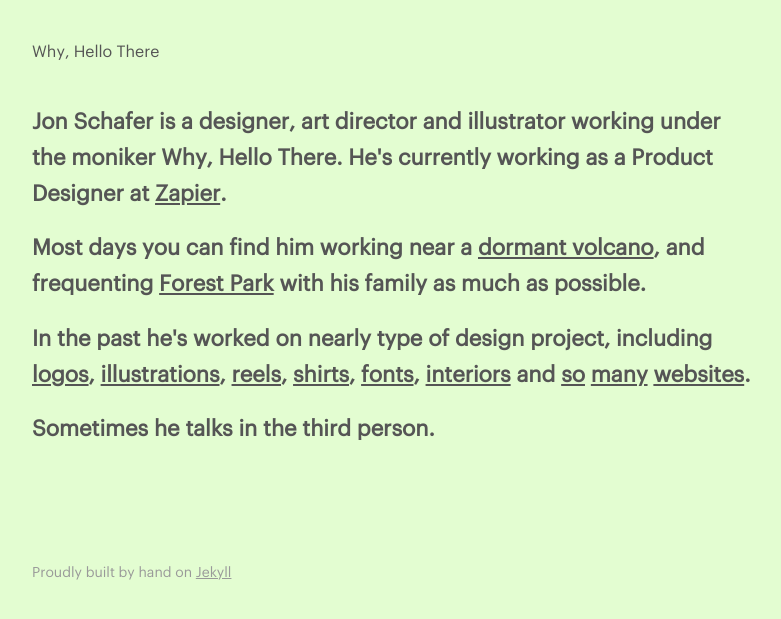
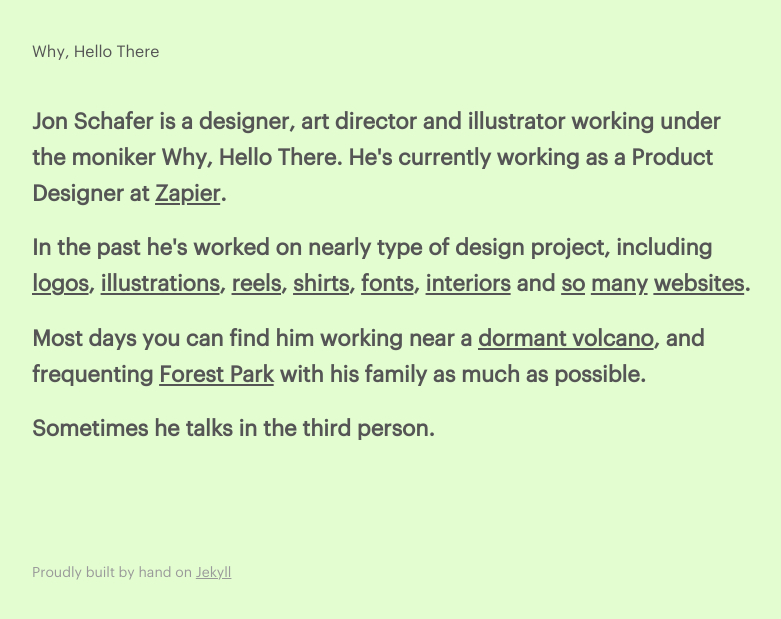
Before and after one commit to jonaschafer/jonaschafer.github.io, a Jekyll site: the page built from index.html, in a window 1280 px wide. Shown: the top 619 px of the page, without its empty margins (248-1029 px from the left). Built offline with Jekyll 4.4.1, drawn with Linux system fonts in a browser that asks for light colours.

Commit message:
switched order of copy on home

```diff
--- a/index.html
+++ b/index.html
@@ -7,9 +7,9 @@ title: Why, Hello There - The Portfolio of Jon Schafer
 
 <h2>Jon Schafer is a designer, art director and illustrator working under the moniker Why, Hello There. He's currently working as a Product Designer at <a href="http://www.zapier.com" target="_blank">Zapier</a>.</h2>
 
+<h2>In the past he's worked on nearly type of design project, including <a href="/work/logos">logos</a>, <a href="/work/illustrations">illustrations</a>, <a href="https://vimeo.com/133206498" target="_blank">reels</a>, <a href="/work/razorfish">shirts</a>, <a href="/work/font">fonts</a>, <a href="/work/nightbird">interiors</a> and <a href="/work/eco">so</a> <a href="/work/manifold">many</a> <a href="/work/sloan">websites</a>.</h2>
+
 <h2>Most days you can find him working near a <a href="https://en.wikipedia.org/wiki/Mount_Tabor" target="_blank"> dormant volcano</a>, and frequenting <a href="http://www.forestparkconservancy.org/forest-park/" target="_blank">Forest Park</a> with his family as much as possible.</h2>
-
-<h2>In the past he's worked on nearly type of design project, including <a href="/work/logos">logos</a>, <a href="/work/illustrations">illustrations</a>, <a href="https://vimeo.com/133206498" target="_blank">reels</a>, <a href="/work/razorfish">shirts</a>, <a href="/work/font">fonts</a>, <a href="/work/nightbird">interiors</a> and <a href="/work/eco">so</a> <a href="/work/manifold">many</a> <a href="/work/sloan">websites</a>.</h2>
 
 <h2>Sometimes he talks in the third person.</h2>
 
```
